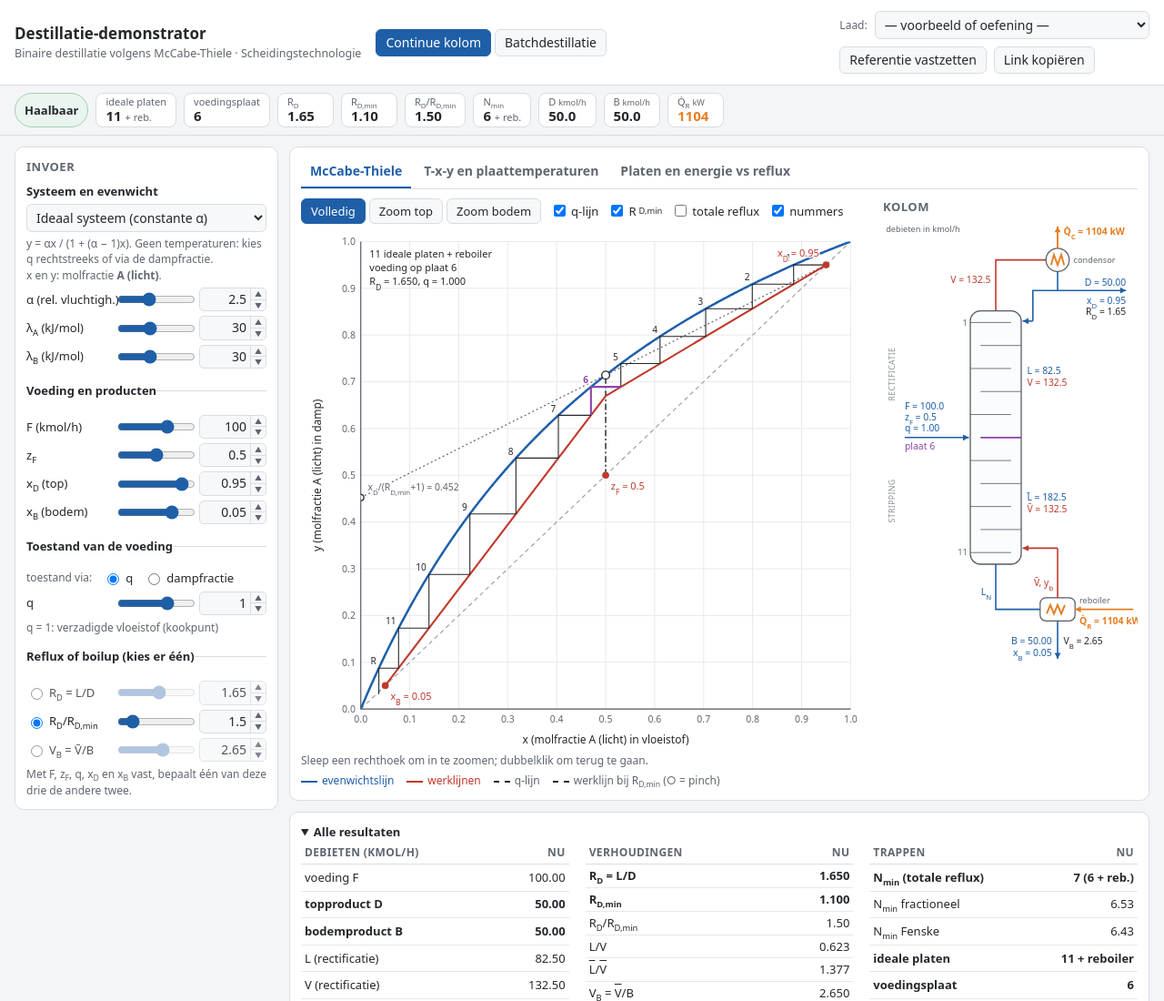
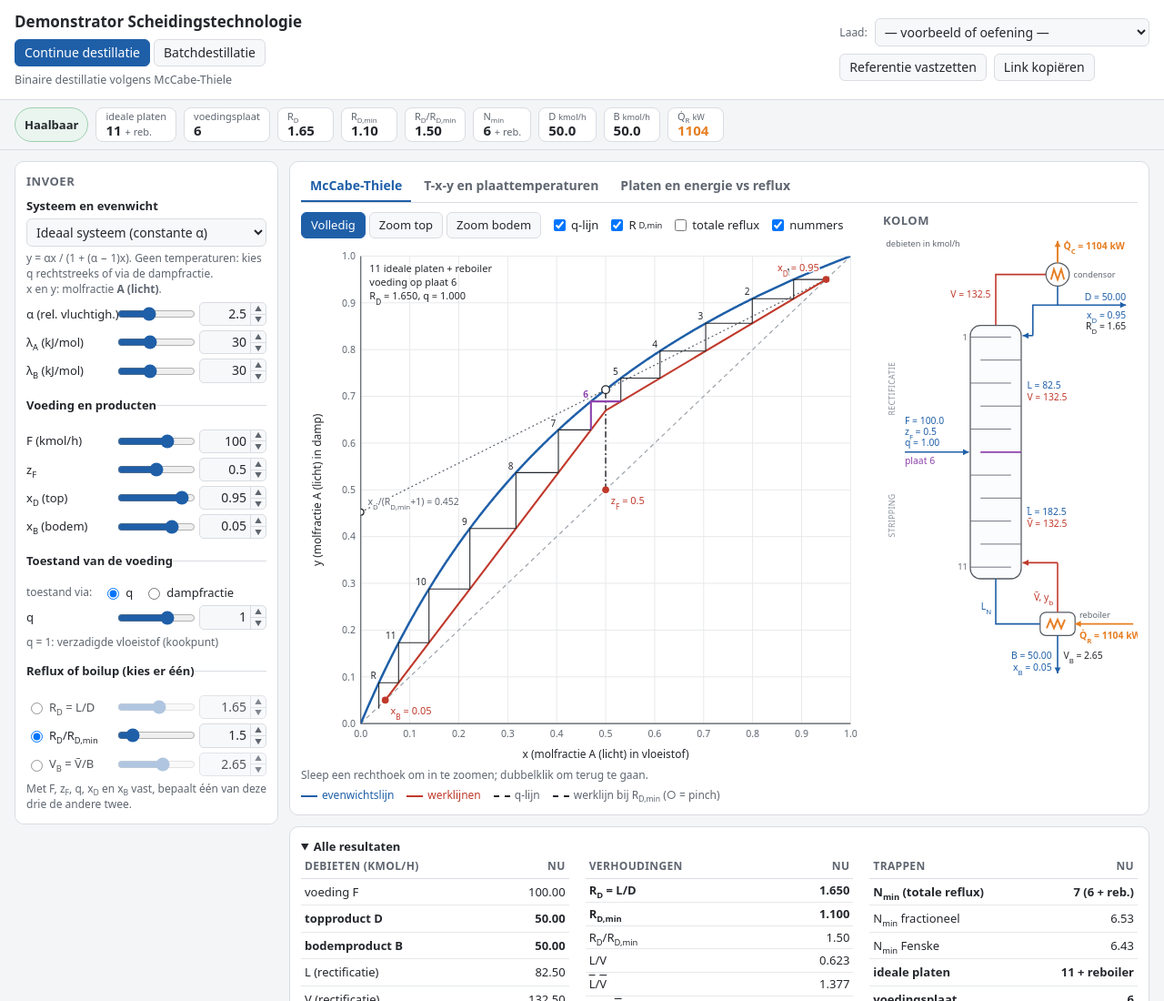
Before and after one commit to dejonges/scheidingstechnologie-demonstrator, a plain HTML site: page index.html in a window 1280 px wide. Shown: the top 1100 px of the page at 91% size. Drawn offline with Linux system fonts and the light colour scheme.

Commit message:
Titel Demonstrator Scheidingstechnologie; keuzeknoppen vast onder de titel
Co-Authored-By: Claude Opus 5.5 <noreply@anthropic.com>
Claude-Session: https://claude.ai/code/session_012ZjxkveNjidHiQZWzjyWDi

```diff
--- a/index.html
+++ b/index.html
@@ -3,8 +3,8 @@
 <head>
 <meta charset="utf-8">
 <meta name="viewport" content="width=device-width, initial-scale=1">
-<title>Destillatie-demonstrator</title>
-<meta name="description" content="Interactieve McCabe-Thiele-demonstrator voor binaire destillatie (Scheidingstechnologie, KU Leuven).">
+<title>Demonstrator Scheidingstechnologie</title>
+<meta name="description" content="Interactieve demonstrator Scheidingstechnologie (KU Leuven): continue en batchdestillatie.">
 <style>
 :root {
   --bg: #f4f5f7; --paneel: #ffffff; --rand: #d9dce1; --tekst: #24272c; --zacht: #5f6670; --fijn: #8b929c;
@@ -68,7 +68,8 @@ main { display: grid; gap: 12px; padding: 12px 16px 24px; grid-template-columns:
 .tabs button { border: 0; border-bottom: 2.5px solid transparent; border-radius: 0; background: none; padding: 6px 10px; font-weight: 600; color: var(--zacht); }
 .tabs button.aan { color: var(--accent); border-bottom-color: var(--accent); }
 .tabs button:hover { color: var(--tekst); }
-.modus { display: flex; gap: 4px; }
+.titelblok { display: grid; gap: 6px; min-width: 0; }
+.modus { display: flex; flex-wrap: wrap; gap: 4px; }
 .modus button.aan { background: var(--accent); color: #fff; border-color: var(--accent); }
 .diagramRij { display: grid; grid-template-columns: minmax(0, 1fr) minmax(230px, 280px); gap: 14px; align-items: start; }
 .diagram { min-width: 0; }
@@ -195,14 +196,14 @@ svg .b-vlak { fill: var(--blauw); fill-opacity: .16; stroke: none; }
 </head>
 <body>
 <header>
-  <div>
-    <h1>Destillatie-demonstrator</h1>
-    <div class="sub">Binaire destillatie volgens McCabe-Thiele · Scheidingstechnologie</div>
+  <div class="titelblok">
+    <h1>Demonstrator Scheidingstechnologie</h1>
+    <nav class="modus" id="modusTabs" aria-label="Soort demonstratie">
+      <button class="aan" data-modus="continu">Continue destillatie</button>
+      <button data-modus="batch">Batchdestillatie</button>
+    </nav>
+    <div class="sub">Binaire destillatie volgens McCabe-Thiele</div>
   </div>
-  <nav class="modus" id="modusTabs" aria-label="Soort destillatie">
-    <button class="aan" data-modus="continu">Continue kolom</button>
-    <button data-modus="batch">Batchdestillatie</button>
-  </nav>
   <div class="acties">
     <label class="klein" for="preset">Laad:</label>
     <select id="preset"></select>
@@ -2167,7 +2168,7 @@ function zetModus(m) {
   document.querySelectorAll("#modusTabs [data-modus]").forEach((b) => { b.classList.toggle("aan", b.dataset.modus === m); b.setAttribute("aria-pressed", b.dataset.modus === m); });
   $("#main-continu").hidden = m !== "continu"; $("#kern").hidden = m !== "continu";
   $("#main-batch").hidden = m !== "batch"; $("#bkern").hidden = m !== "batch";
-  $(".sub").textContent = m === "batch" ? "Batchdestillatie: Rayleigh, constante reflux of constante topsamenstelling · Scheidingstechnologie" : "Binaire destillatie volgens McCabe-Thiele · Scheidingstechnologie";
+  $(".sub").textContent = m === "batch" ? "Batchdestillatie: Rayleigh, constante reflux of constante topsamenstelling" : "Binaire destillatie volgens McCabe-Thiele";
   vulPresets();
   zetRefKnop(m === "batch" ? !!BREF : !!REF);
   if (m === "batch") bUpdate(); else update();
--- a/src/ui.js
+++ b/src/ui.js
@@ -730,7 +730,7 @@ function zetModus(m) {
   document.querySelectorAll("#modusTabs [data-modus]").forEach((b) => { b.classList.toggle("aan", b.dataset.modus === m); b.setAttribute("aria-pressed", b.dataset.modus === m); });
   $("#main-continu").hidden = m !== "continu"; $("#kern").hidden = m !== "continu";
   $("#main-batch").hidden = m !== "batch"; $("#bkern").hidden = m !== "batch";
-  $(".sub").textContent = m === "batch" ? "Batchdestillatie: Rayleigh, constante reflux of constante topsamenstelling · Scheidingstechnologie" : "Binaire destillatie volgens McCabe-Thiele · Scheidingstechnologie";
+  $(".sub").textContent = m === "batch" ? "Batchdestillatie: Rayleigh, constante reflux of constante topsamenstelling" : "Binaire destillatie volgens McCabe-Thiele";
   vulPresets();
   zetRefKnop(m === "batch" ? !!BREF : !!REF);
   if (m === "batch") bUpdate(); else update();
```
Also changed, not shown: src/template.html (+11 -10 lines), 1 other file.
